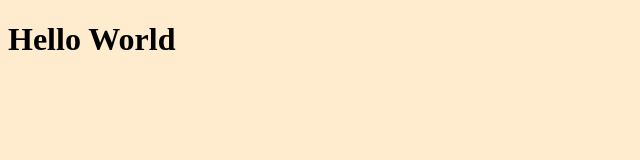
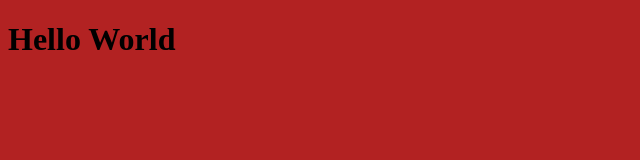
Before and after one commit to MuhammadArsalan101/Chase_Table, a plain HTML site: page index.html in a window 1280 px wide. Shown: the whole page, without its empty margins (0-640 px from the left). Drawn offline with Linux system fonts and the light colour scheme.

Commit message:
testing1

```diff
--- a/style.css
+++ b/style.css
@@ -1,3 +1,3 @@
 body{
-    background-color: blanchedalmond;
+    background-color: firebrick;
 }
```
